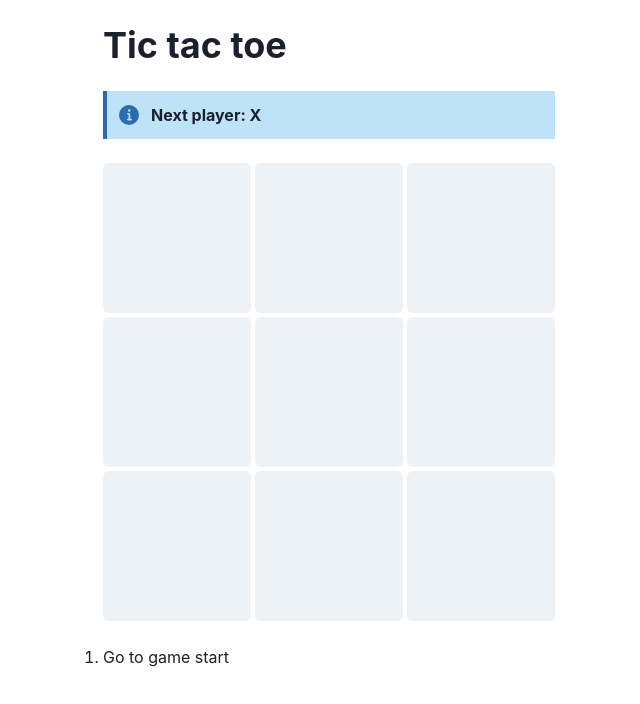
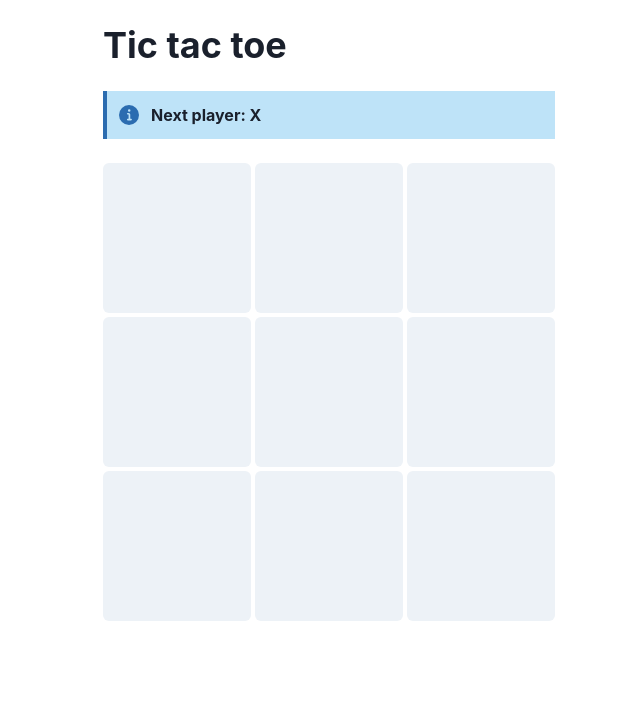
Before and after one commit to marklynskey/tic-tac-toe, a React (Create React App) app: page / in a window 1280 px wide. Shown: the top 704 px of the page, without its empty margins (311-951 px from the left). Built offline with nearby package versions, Linux system fonts and the light colour scheme.

Commit message:
remove game log

```diff
--- a/src/Game.jsx
+++ b/src/Game.jsx
@@ -1,7 +1,7 @@
 import Board from './components/Board/Board';
 import Status from './components/Status/Status';
 import calculateWinner from './utils/calculateWinner';
-import { Box, Center, Heading, Stack } from '@chakra-ui/react';
+import { Center, Heading, Stack } from '@chakra-ui/react';
 import { useState } from 'react'
 
 const Game = () => {
@@ -29,27 +29,6 @@ const Game = () => {
     setxIsNext(!xIsNext);
   }
 
-  const jumpTo = step => {
-    setStepNumber(step);
-    setxIsNext((step % 2) === 0);
-  };
-
-  const Moves = () => (
-    <ol>
-      {history.map((step, move) => {
-        const desc = move ?
-          'Go to move #' + move :
-          'Go to game start';
-
-        return (
-          <li key={move}>
-            <button onClick={() => jumpTo(move)}>{desc}</button>
-          </li>
-        );
-      })}
-    </ol>
-  );
-
   return (
     <Center>
       <Stack w={452} spacing={6} m={6}>
@@ -59,9 +38,6 @@ const Game = () => {
           squares={current.squares}
           onClick={index => handleClick(index)}
         />
-        <Box>
-          <Moves />
-        </Box>
       </Stack>
     </Center>
   );
```
